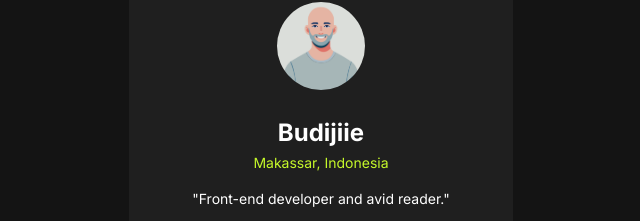
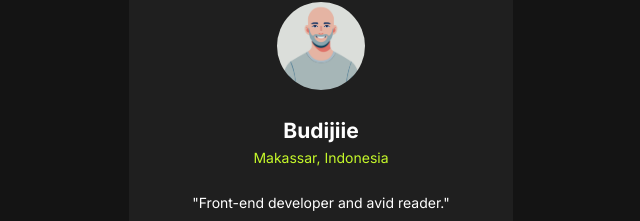
Before and after one commit to budijiie/social-links-profile-main, a plain HTML site: page index.html in a window 1280 px wide. Shown: the part 132-353 px from the top of the page, without its empty margins (319-959 px from the left). Drawn offline with Linux system fonts and the light colour scheme.

Commit message:
Update style.css

```diff
--- a/style.css
+++ b/style.css
@@ -47,7 +47,8 @@ body {
 }
 
 h1 {
-    font-size: 24px;
+    font-size: 1.375rem;
+    font-size: clamp(1.375rem, 1.3309859154929577rem + 0.18779342723004694vw, 1.5rem);
     margin-bottom: 0.333em;
 }
 
@@ -61,7 +62,7 @@ h1 {
 
 #location {
     color: var(--clrGreen);
-    margin-bottom: 1.3rem;
+    margin-bottom: 2rem;
 }
 
 #profession {
```
